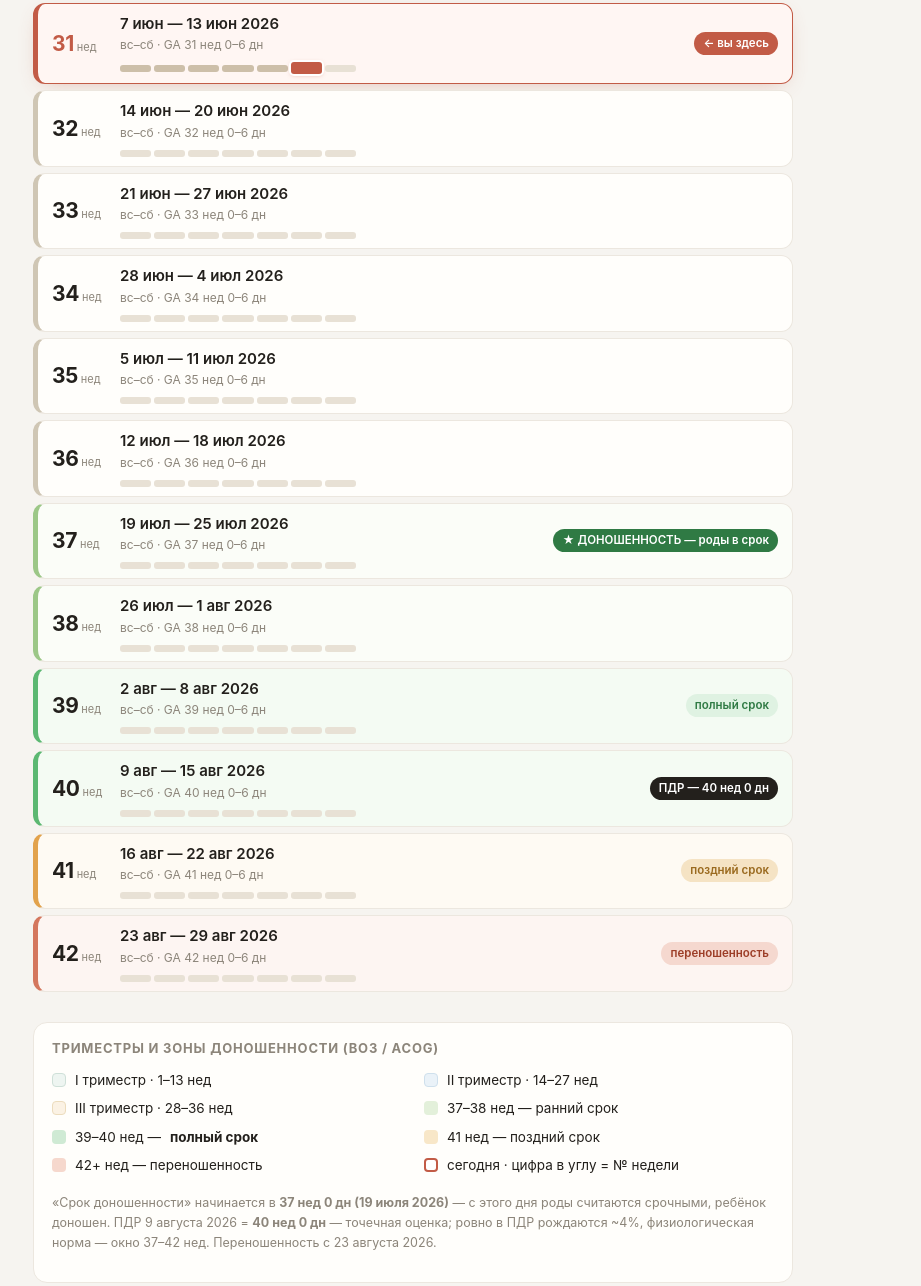
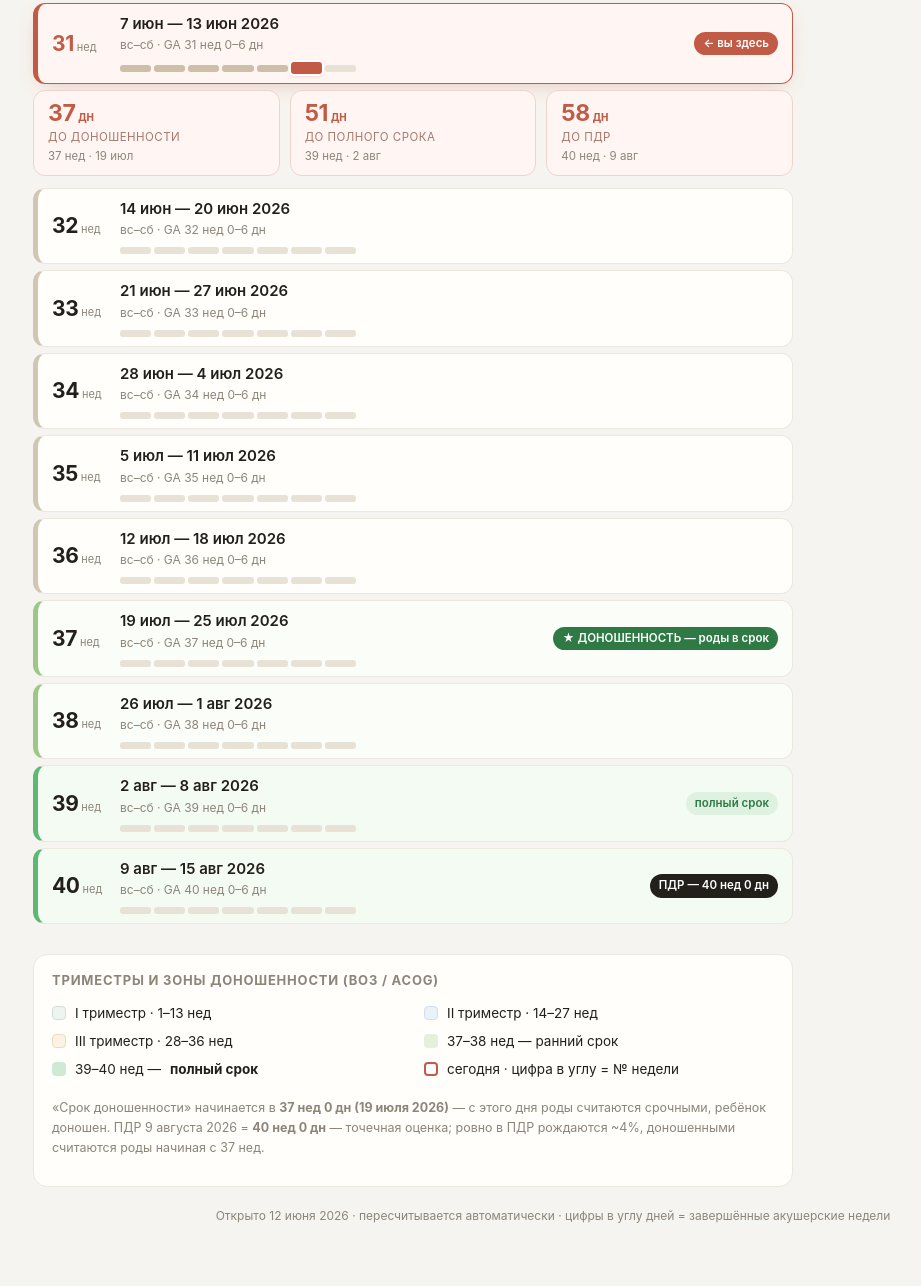
Before and after one commit to alexeymamaev/calendar, a plain HTML site: page index.html in a window 1280 px wide. Shown: the part 2659-3945 px from the top of the page, without its empty margins (87-1008 px from the left). Drawn offline with Linux system fonts and the light colour scheme.

Commit message:
Счётчики дней (доношенность/полный срок/ПДР) у текущей недели; убраны 41–42 нед

```diff
--- a/index.html
+++ b/index.html
@@ -53,6 +53,12 @@ body[data-view="linear"] #view-year{display:none}
 .days7 i{flex:1;height:7px;border-radius:3px;background:#e8e1d5}              /* будущий день */
 .days7 i.done{background:#cdbfa9}                                            /* пройденный */
 .days7 i.today{height:12px;background:var(--accent);box-shadow:0 0 0 2px #fff,0 1px 4px rgba(194,91,70,.5)}
+.countdown{display:flex;gap:10px;flex-wrap:wrap;max-width:760px;margin:0 0 12px}
+.cd{flex:1;min-width:150px;background:#fff6f3;border:1px solid #f0d3ca;border-radius:12px;padding:10px 14px}
+.cd .n{font-size:23px;font-weight:680;color:var(--accent);letter-spacing:-.02em;line-height:1.1}
+.cd .n small{font-size:13px;font-weight:600;margin-left:3px}
+.cd .l{font-size:11.5px;color:#a8786c;margin-top:3px;text-transform:uppercase;letter-spacing:.04em}
+.cd .sub{font-size:11.5px;color:var(--muted);margin-top:1px}
 .wk-badge{display:flex;align-items:center;gap:8px;flex-shrink:0;text-align:right}
 .z-pre{border-left-color:#cfc6b4}
 .z-early{border-left-color:#9cc787;background:#fbfdf8}
@@ -135,8 +141,6 @@ body[data-view="linear"] #view-year{display:none}
       <li><span class="sw" style="background:#fbf2e4;border:1px solid #ecdcbd"></span> III триместр · 28–36 нед</li>
       <li><span class="sw" style="background:#e3f0da"></span> 37–38 нед — ранний срок</li>
       <li><span class="sw" style="background:#cfead4"></span> 39–40 нед — <b>полный срок</b></li>
-      <li><span class="sw" style="background:#f8e7c8"></span> 41 нед — поздний срок</li>
-      <li><span class="sw" style="background:#f6d8cd"></span> 42+ нед — переношенность</li>
       <li><span class="sw" style="background:#fff;box-shadow:inset 0 0 0 2px #c25b46"></span> сегодня · цифра в углу = № недели</li>
     </ul>
     <p class="note" id="note"></p>
@@ -171,7 +175,7 @@ const LMP = D(...CFG.lmp);
 const CONCEPTION = D(...CFG.conception);
 const EDD = addDays(LMP, 280);                              // ПДР = 40 нед 0 дн
 const at = weeks => addDays(LMP, weeks*7);
-const termDate = at(37), postDate = at(42);
+const termDate = at(37);
 
 const now = new Date();
 const today = D(now.getFullYear(), now.getMonth()+1, now.getDate());
@@ -186,7 +190,7 @@ function termClass(w){
 function triOf(w){ return w<=13?'I':(w<=27?'II':'III'); }
 function dayZone(dt){
   const gd = diffDays(LMP, dt);
-  if(gd<0 || gd>=43*7) return null;
+  if(gd<0 || gd>=41*7) return null;
   const w = Math.floor(gd/7);
   if(w<=13) return 'c-t1'; if(w<=27) return 'c-t2'; if(w<37) return 'c-t3';
   if(w<=38) return 'c-early'; if(w<=40) return 'c-full'; if(w===41) return 'c-late'; return 'c-post';
@@ -202,7 +206,6 @@ const events = [
   [at(37),         '★ Доношенность — роды в срок',   '#2f7a44'],
   [at(39),         'Полный срок',                    '#3f9a55'],
   [EDD,            'ПДР · 40 нед',                   '#23201c'],
-  [at(42),         'Переношенность',                 '#c0533a'],
 ];
 const evMap = {};
 for(const [dt,lb,c] of events){ evMap[dt.toDateString()] = [lb,c]; }
@@ -220,14 +223,25 @@ document.getElementById('facts').innerHTML = `
 document.getElementById('note').innerHTML =
   `«Срок доношенности» начинается в <b>37 нед 0 дн (${fFull(termDate)})</b> — с этого дня роды считаются срочными, ` +
   `ребёнок доношен. ПДР ${fFull(EDD)} = <b>40 нед 0 дн</b> — точечная оценка; ровно в ПДР рождаются ~4%, ` +
-  `физиологическая норма — окно 37–42 нед. Переношенность с ${fFull(postDate)}.`;
+  `доношенными считаются роды начиная с 37 нед.`;
 document.getElementById('foot').textContent =
   `Открыто ${fFull(today)} · пересчитывается автоматически · цифры в углу дней = завершённые акушерские недели`;
 
 // ─── Линейный вид ───────────────────────────────────────────────
 (function(){
+  const cdItem = (target, label, wk) => {
+    const d = diffDays(today, target);
+    const n = d > 0 ? `${d}<small>дн</small>` : '✓';
+    const ll = d > 0 ? label : label + ' — есть';
+    return `<div class="cd"><div class="n">${n}</div><div class="l">${ll}</div><div class="sub">${wk} · ${fShort(target)}</div></div>`;
+  };
+  const countdownHtml = `<div class="countdown">`
+    + cdItem(at(37), 'до доношенности', '37 нед')
+    + cdItem(at(39), 'до полного срока', '39 нед')
+    + cdItem(EDD,    'до ПДР',          '40 нед')
+    + `</div>`;
   let html = '', prevTri = null;
-  for(let w=4; w<=42; w++){
+  for(let w=4; w<=40; w++){
     const start = at(w), end = addDays(start,6), tri = triOf(w);
     if(tri!==prevTri){
       const nm = {I:'I триместр',II:'II триместр',III:'III триместр'}[tri];
@@ -260,13 +274,14 @@ document.getElementById('foot').textContent =
         <div class="days7">${seg}</div>
       </div>
       <div class="wk-badge">${badge}${here}</div></div>`;
+    if(isToday) html += countdownHtml;
   }
   document.getElementById('view-linear').innerHTML = html;
 })();
 
 // ─── Годовой вид ────────────────────────────────────────────────
 (function(){
-  const start = at(0), end = at(42);
+  const start = at(0), end = at(40);
   const span = [];
   let y=start.getFullYear(), m=start.getMonth()+1;
   while(y<end.getFullYear() || (y===end.getFullYear() && m<=end.getMonth()+1)){
@@ -284,7 +299,7 @@ document.getElementById('foot').textContent =
       let cls=['day'], style='', inner=`<span class="dn">${dd}</span>`;
       const z=dayZone(dt); if(z) cls.push(z);
       const gd=diffDays(LMP,dt);
-      if(gd>=7 && gd%7===0 && gd<=42*7) inner+=`<span class="wkb">${gd/7}</span>`;
+      if(gd>=7 && gd%7===0 && gd<=40*7) inner+=`<span class="wkb">${gd/7}</span>`;
       const ev = evMap[dt.toDateString()];
       if(ev){ cls.push('ev'); style=` style="--ring:${ev[1]}"`; inner+='<span class="dot"></span>'; mev.push([dd,ev[0],ev[1]]); }
       if(dt.getTime()===today.getTime()){ cls.push('today'); inner+='<span class="dot dot-now"></span>'; if(!ev) mev.push([dd,'Сегодня','#c25b46']); }
```
